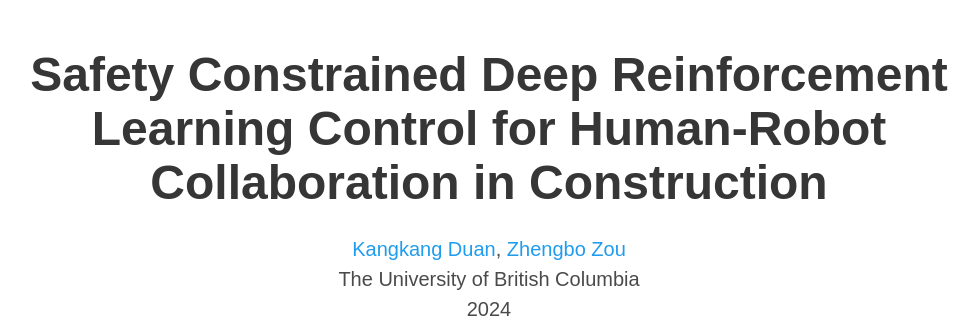
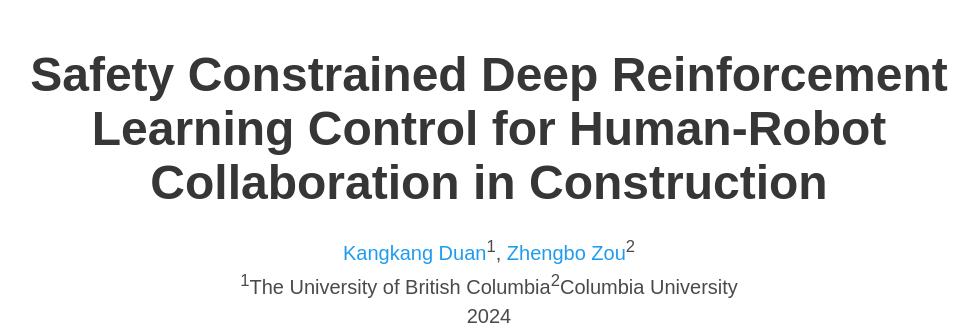
Before and after one commit to kangk906/safetycon.github.io, a plain HTML site: page index.html in a window 1280 px wide. Shown: the top 335 px of the page, without its empty margins (151-1130 px from the left). Drawn offline with nearby package versions, Linux system fonts and the light colour scheme; some icons are missing; a web font is replaced by a local one.

Commit message:
Update index.html

```diff
--- a/index.html
+++ b/index.html
@@ -56,14 +56,14 @@
             <div class="is-size-5 publication-authors">
               <!-- Paper authors -->
               <span class="author-block">
-                <a href="https://scholar.google.ca/citations?user=zSNg_ZMAAAAJ&hl=zh-CN" target="_blank">Kangkang Duan</a>,</span>
+                <a href="https://scholar.google.ca/citations?user=zSNg_ZMAAAAJ&hl=zh-CN" target="_blank">Kangkang Duan</a><sup>1</sup>,</span>
                 <span class="author-block">
-                  <a href="https://scholar.google.com/citations?user=-p51P1kAAAAJ&hl=en" target="_blank">Zhengbo Zou</a>
+                  <a href="https://scholar.google.com/citations?user=-p51P1kAAAAJ&hl=en" target="_blank">Zhengbo Zou</a><sup>2</sup>
                   </span>
                   </div>
 
                   <div class="is-size-5 publication-authors">
-                    <span class="author-block">The University of British Columbia<br>2024</span>
+                    <span class="author-block"><sup>1</sup>The University of British Columbia<sup>2</sup>Columbia University<br>2024</span>
 
                   </div>
 
```
